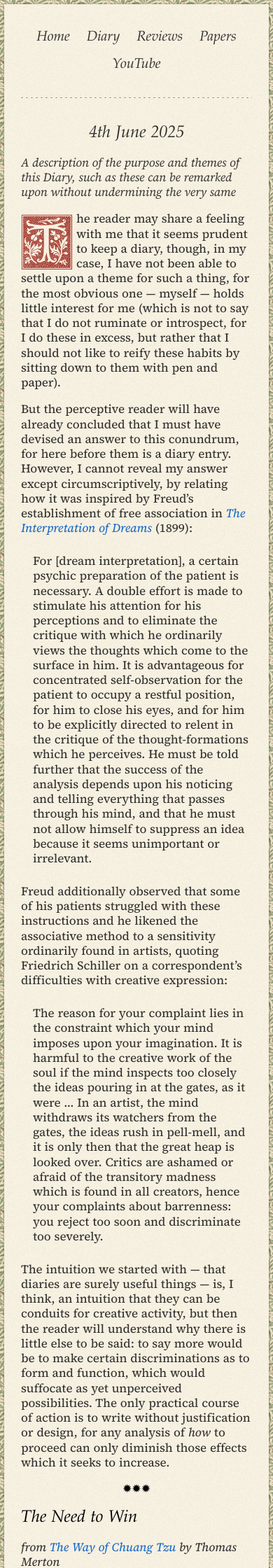
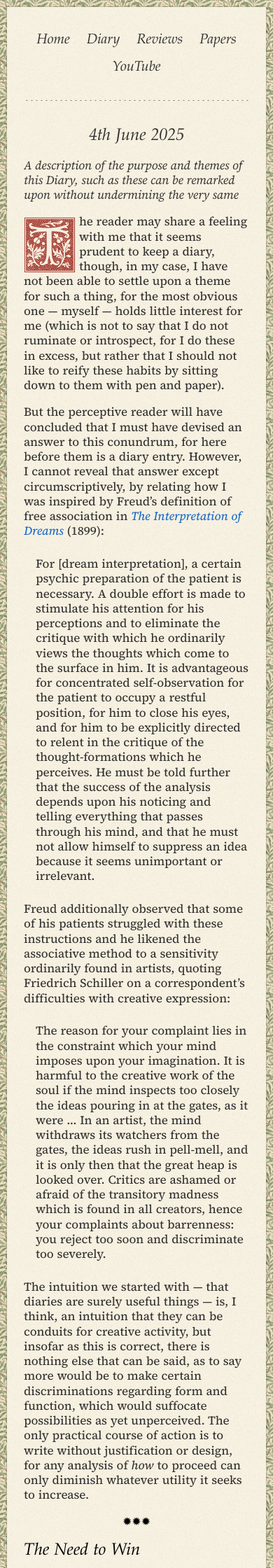
Before and after one commit to callumhackett/callumhackett.github.io, a Jekyll site: the page built from _posts/2025-06-04-about-the-diary.md, in a window 390 px wide. Shown: the top 2240 px of the page at 70% size. Built offline with Jekyll 4.4.1, drawn with Linux system fonts in a browser that asks for light colours; some web fonts are replaced.

Commit message:
updated readme

```diff
--- a/_posts/2025-06-04-about-the-diary.md
+++ b/_posts/2025-06-04-about-the-diary.md
@@ -12,7 +12,7 @@ tags: diary
 The reader may share a feeling with me that it seems prudent to keep a diary, though, in my case, I have not been able to settle upon a theme for such a thing, for the most obvious one --- myself --- holds little interest for me (which is not to say that I do not ruminate or introspect, for I do these in excess, but rather that I should not like to reify these habits by sitting down to them with pen and paper).
 {:.initialised}
 
-But the perceptive reader will have already concluded that I must have devised an answer to this conundrum, for here before them is a diary entry. However, I cannot reveal my answer except circumscriptively, by relating how it was inspired by Freud's establishment of free association in [*The Interpretation of Dreams*](https://www.gutenberg.org/ebooks/66048){:target="_blank"} (1899):
+But the perceptive reader will have concluded that I must have devised an answer to this conundrum, for here before them is a diary entry. However, I cannot reveal that answer except circumscriptively, by relating how I was inspired by Freud's definition of free association in [*The Interpretation of Dreams*](https://www.gutenberg.org/ebooks/66048){:target="_blank"} (1899):
 
 <!--more-->
 
@@ -22,7 +22,7 @@ Freud additionally observed that some of his patients struggled with these instr
 
 > The reason for your complaint lies in the constraint which your mind imposes upon your imagination. It is harmful to the creative work of the soul if the mind inspects too closely the ideas pouring in at the gates, as it were … In an artist, the mind withdraws its watchers from the gates, the ideas rush in pell-mell, and it is only then that the great heap is looked over. Critics are ashamed or afraid of the transitory madness which is found in all creators, hence your complaints about barrenness: you reject too soon and discriminate too severely.
 
-The intuition we started with --- that diaries are surely useful things --- is, I think, an intuition that they can be conduits for creative activity, but then the reader will understand why there is little else to be said: to say more would be to make certain discriminations as to form and function, which would suffocate as yet unperceived possibilities. The only practical course of action is to write without justification or design, for any analysis of *how* to proceed can only diminish those effects which it seeks to increase.
+The intuition we started with --- that diaries are surely useful things --- is, I think, an intuition that they can be conduits for creative activity, but insofar as this is correct, there is nothing else that can be said, as to say more would be to make certain discriminations regarding form and function, which would suffocate possibilities as yet unperceived. The only practical course of action is to write without justification or design, for any analysis of *how* to proceed can only diminish whatever utility it seeks to increase.
 
 {% include divider.html %}
 
--- a/assets/css/core.css
+++ b/assets/css/core.css
@@ -195,7 +195,7 @@ audio {
 
 @media (max-width: 899px) {
     body {
-        margin: 6px;
+        margin: 10px;
     }
     #body-grid {
         display: flex;
```
Also changed, not shown: index.md (+2 -0 lines), readme.md.
